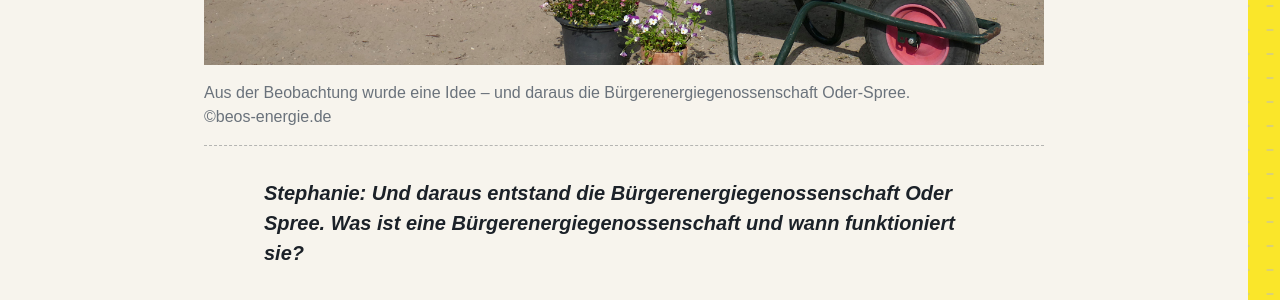
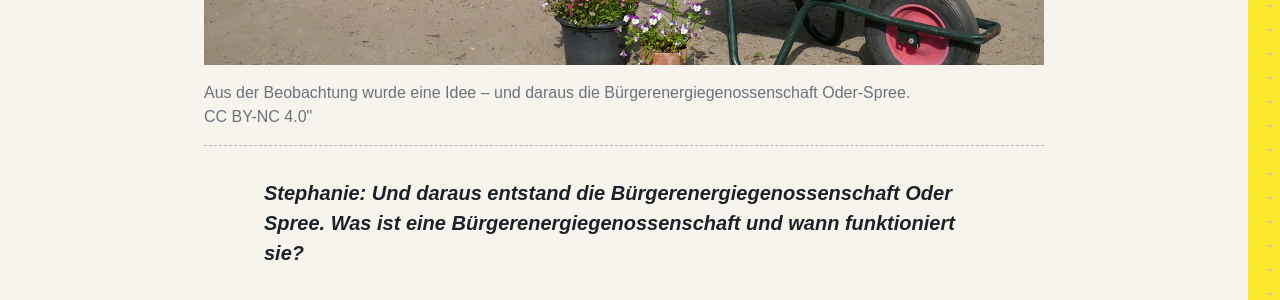
Before and after one commit to okfde/open-energy, a Jekyll site: the page built from _blog/interview-janina.md, in a window 1280 px wide and 900 px high, scrolled down 3549 px. Shown: the part 176-476 px from the top of the window. Built offline with Jekyll 4.4.1, drawn with Linux system fonts in a browser that asks for light colours; some web fonts are replaced.

Commit message:
Update interview-janina.md

```diff
--- a/_blog/interview-janina.md
+++ b/_blog/interview-janina.md
@@ -40,7 +40,7 @@ Und gleich fünf Leute haben gesagt: Hey, wir haben Bock, da weiterzumachen.
 
 <figure class="article-figure">
   <img src="{{ '/assets/images/photos/blog/blog_buergerenergie-1.jpg' | relative_url }}" alt="">
-  <figcaption>Aus der Beobachtung wurde eine Idee – und daraus die Bürgerenergiegenossenschaft Oder-Spree. ©beos-energie.de </figcaption>
+  <figcaption>Aus der Beobachtung wurde eine Idee – und daraus die Bürgerenergiegenossenschaft Oder-Spree. CC BY-NC 4.0" </figcaption>
 </figure>
 
 ***Stephanie: Und daraus entstand die Bürgerenergiegenossenschaft Oder Spree. Was ist eine Bürgerenergiegenossenschaft und wann funktioniert sie?***
```
